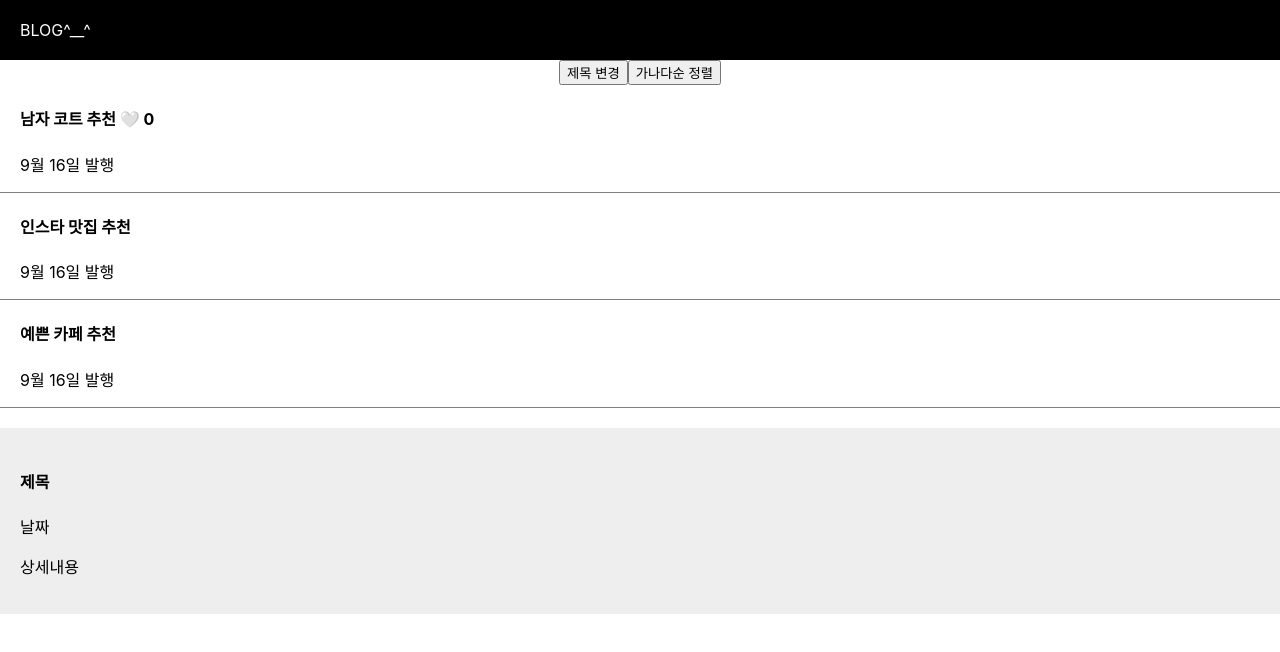
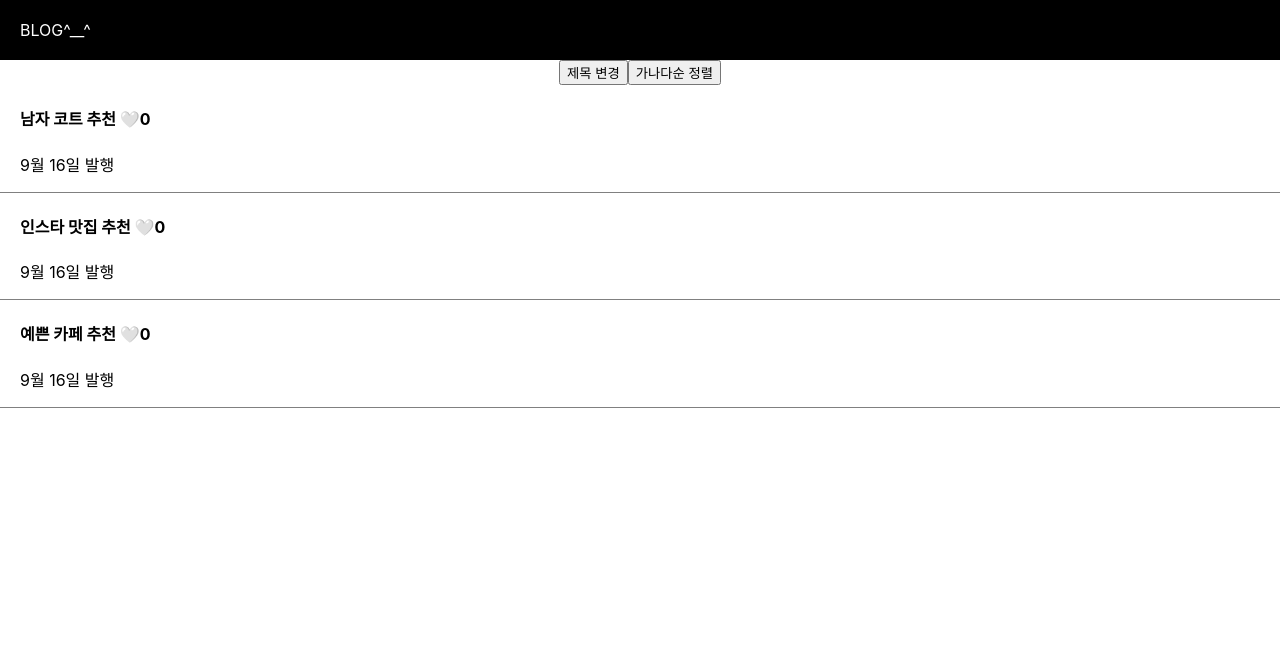
Before and after one commit to yongb2n/react-dev-blog, a React (Create React App) app: page / in a window 1280 px wide. Shown: the top 652 px of the page. Built offline with nearby package versions, Linux system fonts and the light colour scheme.

Commit message:
map() 사용해서 코드 축약

```diff
--- a/src/App.js
+++ b/src/App.js
@@ -9,7 +9,8 @@ function App() {
     "인스타 맛집 추천",
     "예쁜 카페 추천",
   ]);
-  const [like, setLike] = useState(0);
+  const [like, setLike] = useState([0, 0, 0]);
+  const [modal, setModal] = useState(false);
 
   return (
     <div className="App">
@@ -39,7 +40,7 @@ function App() {
         가나다순 정렬
       </button>
 
-      <div className="list">
+      {/* <div className="list">
         <h4>
           {title[0]}{" "}
           <span
@@ -53,17 +54,49 @@ function App() {
         </h4>
         <p>9월 16일 발행</p>
       </div>
+
       <div className="list">
         <h4>{title[1]}</h4>
         <p>9월 16일 발행</p>
       </div>
+
       <div className="list">
-        <h4>{title[2]}</h4>
+        <h4
+          onClick={() => {
+            setModal(!modal);
+          }}
+        >
+          {title[2]}
+        </h4>
         <p>9월 16일 발행</p>
-      </div>
+      </div> */}
 
-      <Modal />
+      {title.map((a, i) => {
+        return (
+          <div className="list" key={i}>
+            <h4
+              onClick={() => {
+                setModal(!modal);
+              }}
+            >
+              {title[i]}{" "}
+              <span
+                onClick={() => {
+                  const copy = [...like];
+                  copy[i]++;
+                  setLike(copy);
+                }}
+              >
+                🤍
+              </span>
+              {like[i]}
+            </h4>
+            <p>9월 16일 발행</p>
+          </div>
+        );
+      })}
 
+      {modal === true ? <Modal /> : null}
     </div>
   );
 }
@@ -75,7 +108,7 @@ const Modal = () => {
       <p>날짜</p>
       <p>상세내용</p>
     </div>
-  )
-}
+  );
+};
 
 export default App;
```
